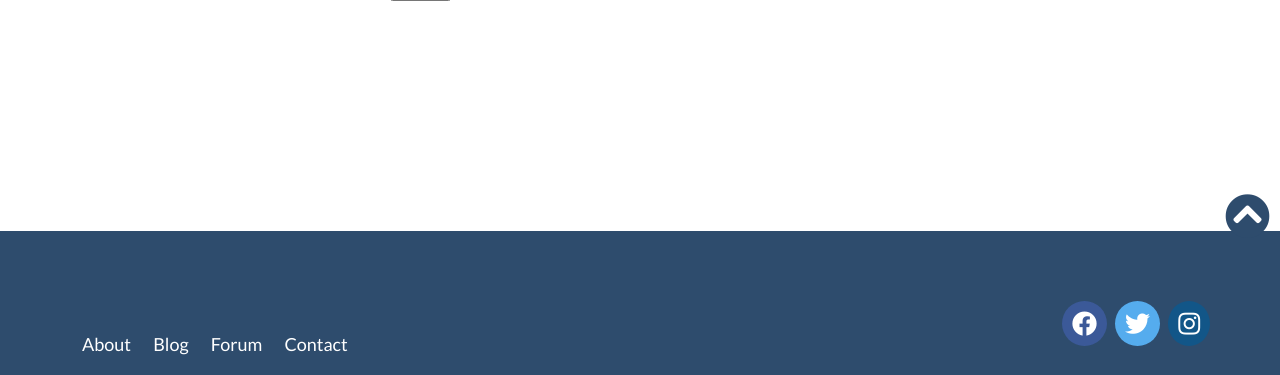
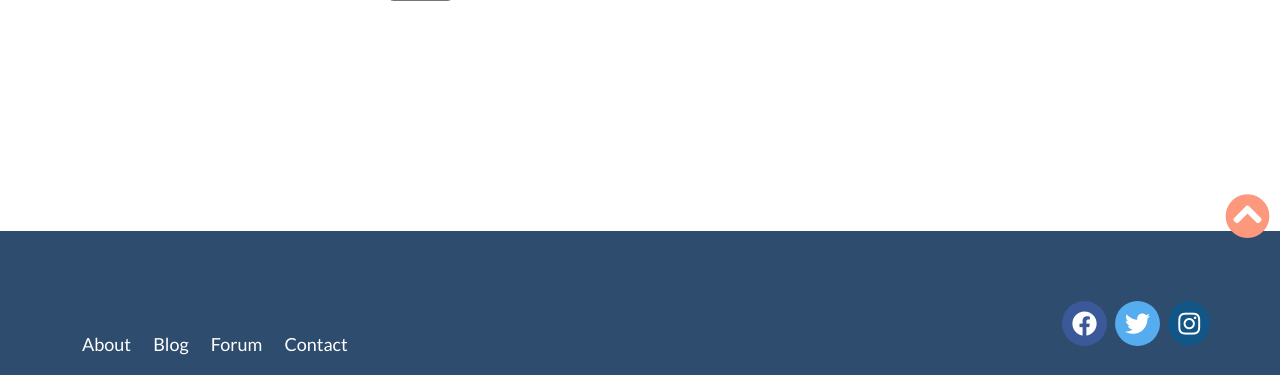
Before and after one commit to Zack-bug/Vegetable-, a PHP site: page /Registerr.html in a window 1280 px wide. Shown: the part 551-926 px from the top of the page. Run offline with PHP 8.4, Linux system fonts and the light colour scheme.

Commit message:
Update styles.css
back to top color change

```diff
--- a/css/styles.css
+++ b/css/styles.css
@@ -169,13 +169,13 @@ main {
 }
 
 #backtotop i {
-  color: #2e4c6d;
+  color: #fc997c;
   font-size: 45px;
   transition: color 0.6s;
 }
 
 #backtotop i:hover {
-  color: #2e4c6d;
+  color: black;
 }
 
 .counter {
```
